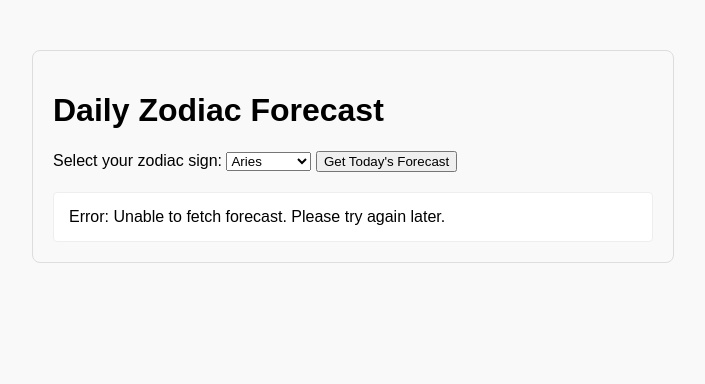
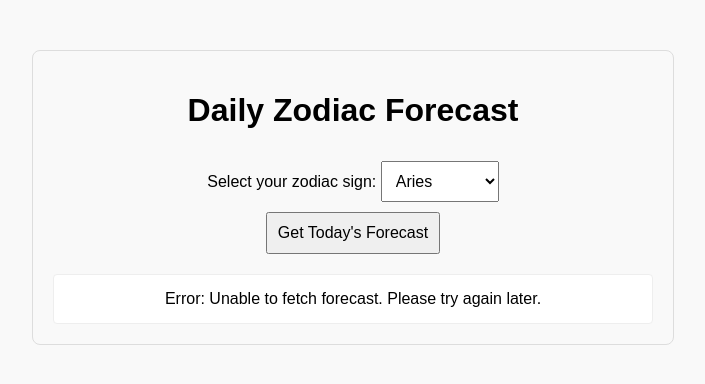
Before and after one commit to im-azalea/zodiac-forecast, a plain HTML site: page index.html in a window 1280 px wide. Both pictures are taken after a click on the button "Get Today's Forecast". Shown: the whole page, without its empty margins (287-992 px from the left). Drawn offline with Linux system fonts and the light colour scheme; no server answers.

Commit message:
index.html

```diff
--- a/index.html
+++ b/index.html
@@ -13,6 +13,7 @@
       border: 1px solid #ddd;
       border-radius: 8px;
       background-color: #f9f9f9;
+      text-align: center;
     }
     .forecast {
       margin-top: 20px;
@@ -21,9 +22,15 @@
       border: 1px solid #eee;
       border-radius: 4px;
     }
+    select, button {
+      margin-top: 10px;
+      padding: 10px;
+      font-size: 16px;
+    }
   </style>
 </head>
 <body>
+
   <h1>Daily Zodiac Forecast</h1>
   <label for="zodiac">Select your zodiac sign:</label>
   <select id="zodiac">
@@ -40,6 +47,7 @@
     <option value="aquarius">Aquarius</option>
     <option value="pisces">Pisces</option>
   </select>
+  <br>
   <button id="getForecast">Get Today's Forecast</button>
 
   <div id="result" class="forecast"></div>
@@ -48,21 +56,14 @@
     document.getElementById('getForecast').addEventListener('click', function() {
         const zodiac = document.getElementById('zodiac').value;
         const resultDiv = document.getElementById('result');
+
+        // Ganti URL ini dengan URL proxy di Vercel yang telah Anda buat
+        const apiUrl = `https://zodiac-forecast.vercel.app/api/proxy?sign=${zodiac}&day=today`;
+
         resultDiv.innerHTML = 'Loading...';
 
-      // Gunakan proxy cors-anywhere. Pastikan kamu sudah request akses di https://cors-anywhere.herokuapp.com/corsdemo
-      const proxyUrl = 'https://cors-anywhere.herokuapp.com/';
-      const apiUrl = `https://aztro.sameerkumar.website/?sign=${zodiac}&day=today`;
-
-      fetch(proxyUrl + apiUrl, {
-        method: 'POST'
-      })
-      .then(response => {
-        if (!response.ok) {
-          throw new Error('Network response was not ok');
-        }
-        return response.json();
-      })
+        fetch(apiUrl, { method: 'POST' })
+        .then(response => response.json())
         .then(data => {
             resultDiv.innerHTML = `
                 <p><strong>Date Range:</strong> ${data.date_range}</p>
@@ -81,5 +82,6 @@
         });
     });
   </script>
+
 </body>
 </html>
```
Lines whose indentation alone changed are shown as unchanged.
